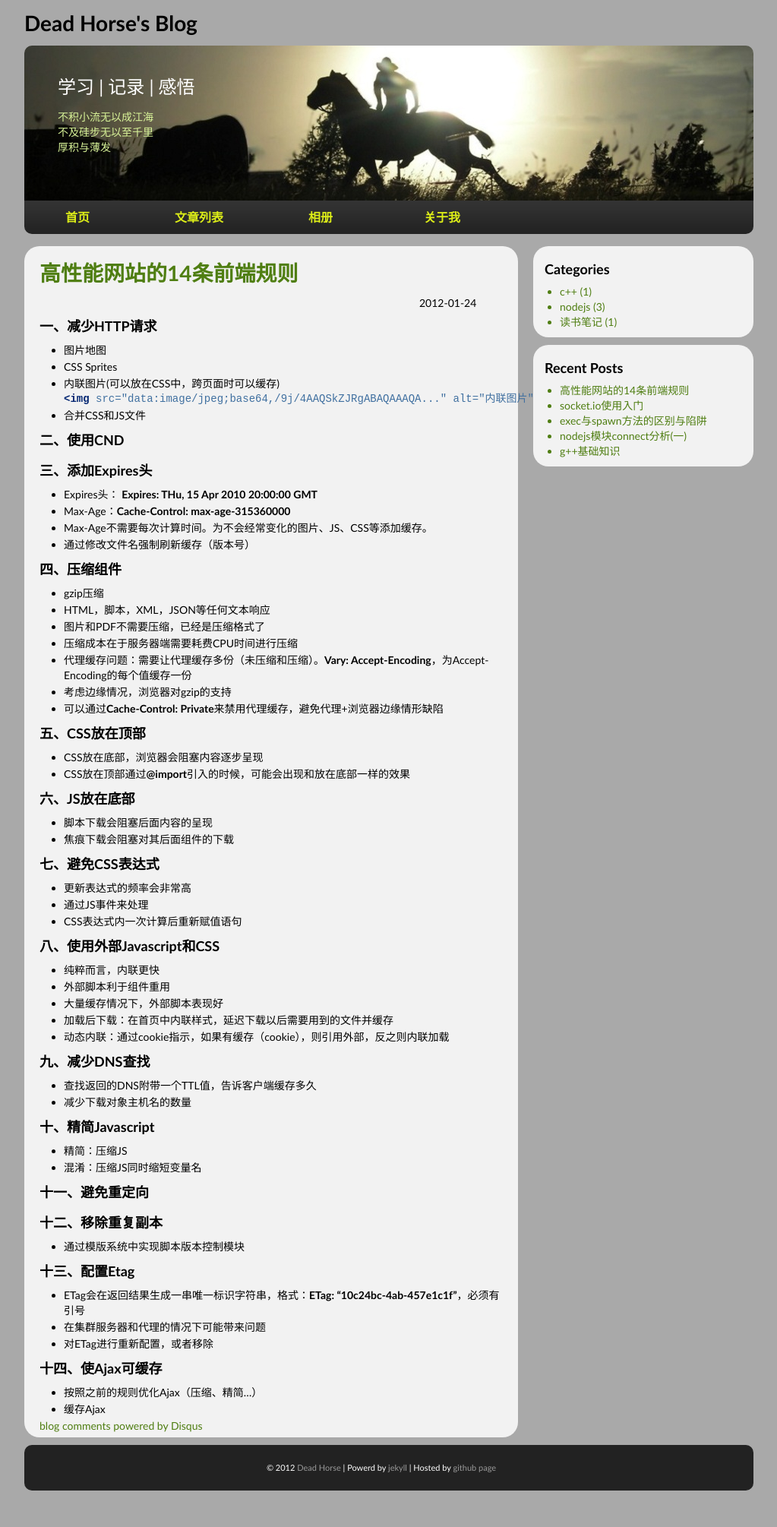
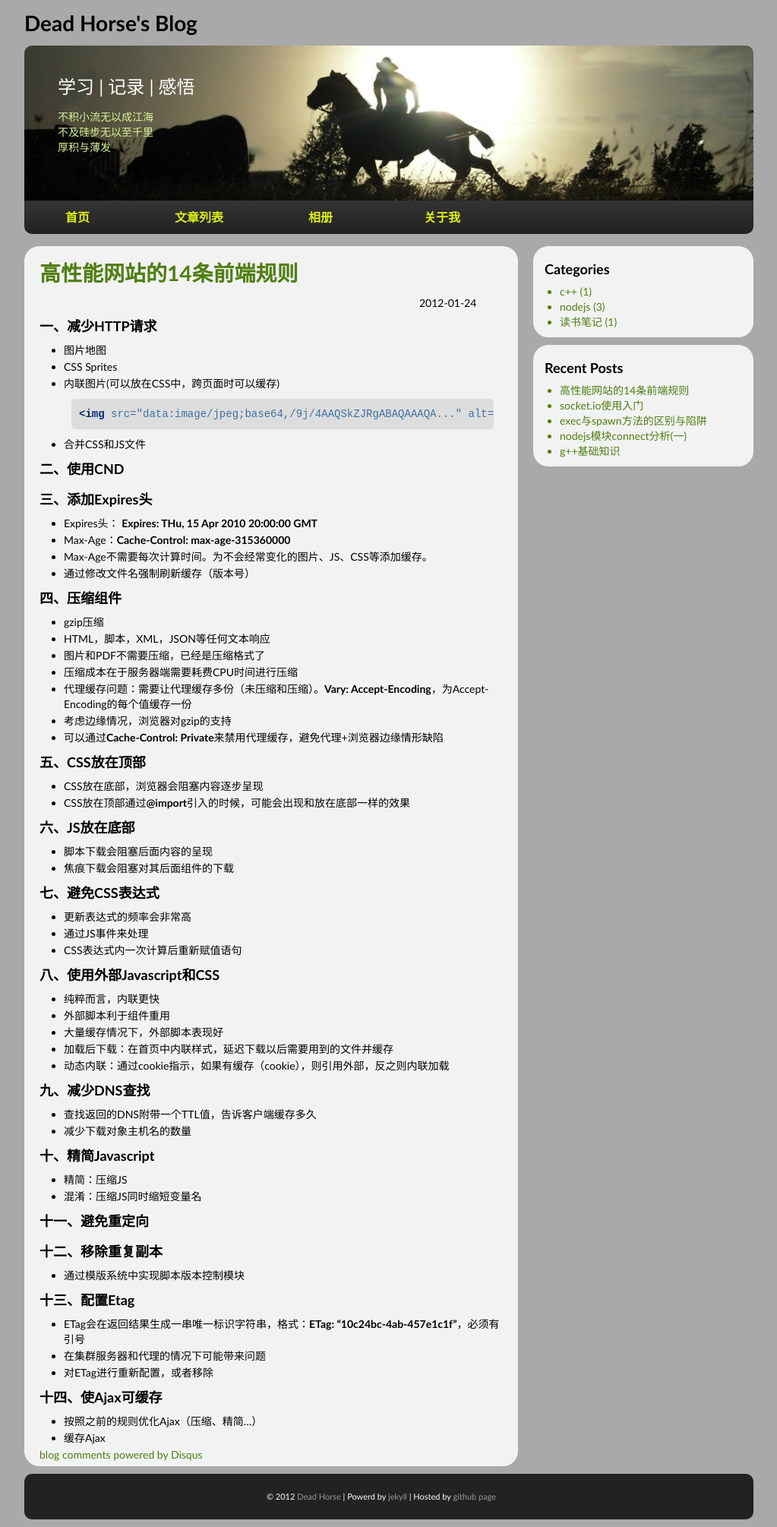
Before and after one commit to dead-horse/dead-horse.github.com, a Jekyll site: the page built from _posts/2012-01-24-High_performance_web_sites.md, in a window 1280 px wide. Shown: the whole page at 76% size, without its empty margins (128-1151 px from the left). Built offline with Jekyll 4.4.1, drawn with Linux system fonts in a browser that asks for light colours; Markdown is read by kramdown in place of the engine named in the settings; comment, search, counter and statistics services are not loaded; before the commit the page ends 1972 px from its top, so only the background shows below that.

Commit message:
fix style

```diff
--- a/styles/style.css
+++ b/styles/style.css
@@ -203,6 +203,14 @@ nav ul li.subscribe a {
 #content li{
   margin : 2px;
 }
+#content pre{
+  overflow: scroll;
+  padding: 10px;
+  -moz-border-radius: 5px;
+  -webkit-border-radius: 5px;
+  background-color: #ddd;
+  margin: 10px;
+}
 aside {
 	float: right;
 	text-align: left;
```
